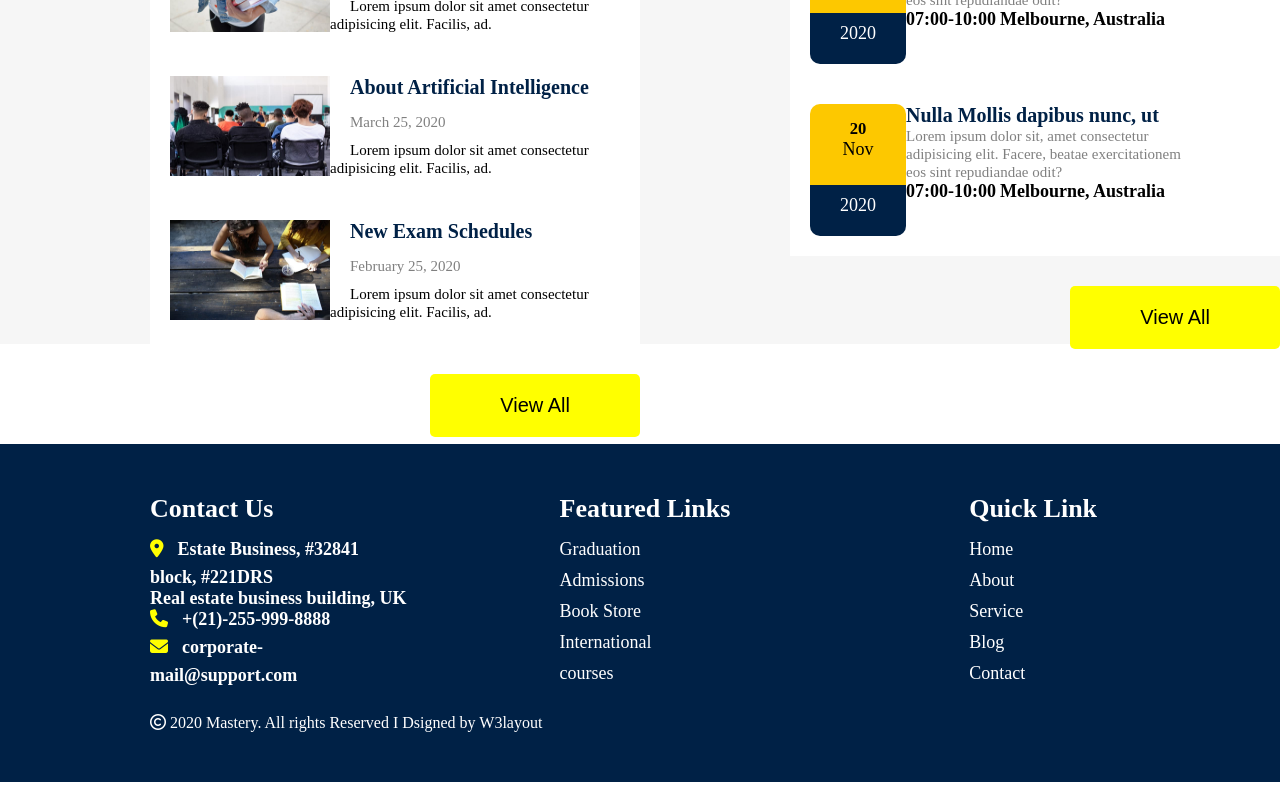
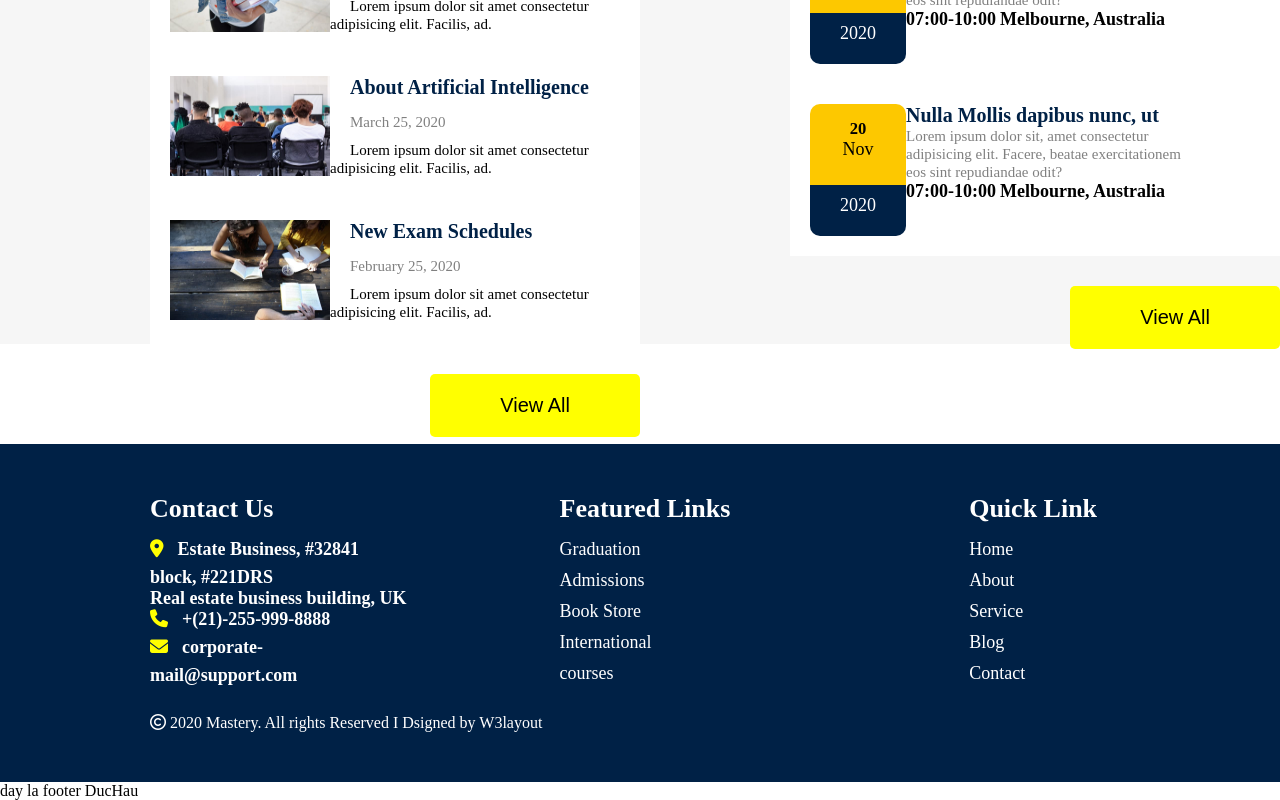
Before and after one commit to N-DucHau/bc51-masery, a plain HTML site: page index.html in a window 1280 px wide. Shown: the part 2672-3472 px from the top of the page. Drawn offline with Linux system fonts and the light colour scheme.

Commit message:
up by DucHau

```diff
--- a/index.html
+++ b/index.html
@@ -275,7 +275,7 @@
             <span>2020 Mastery. All rights Reserved I Dsigned by W3layout</span>
         </div>
     </div>
-
+    <footer>day la footer DucHau</footer>
 </body>
 
 </html>
```
